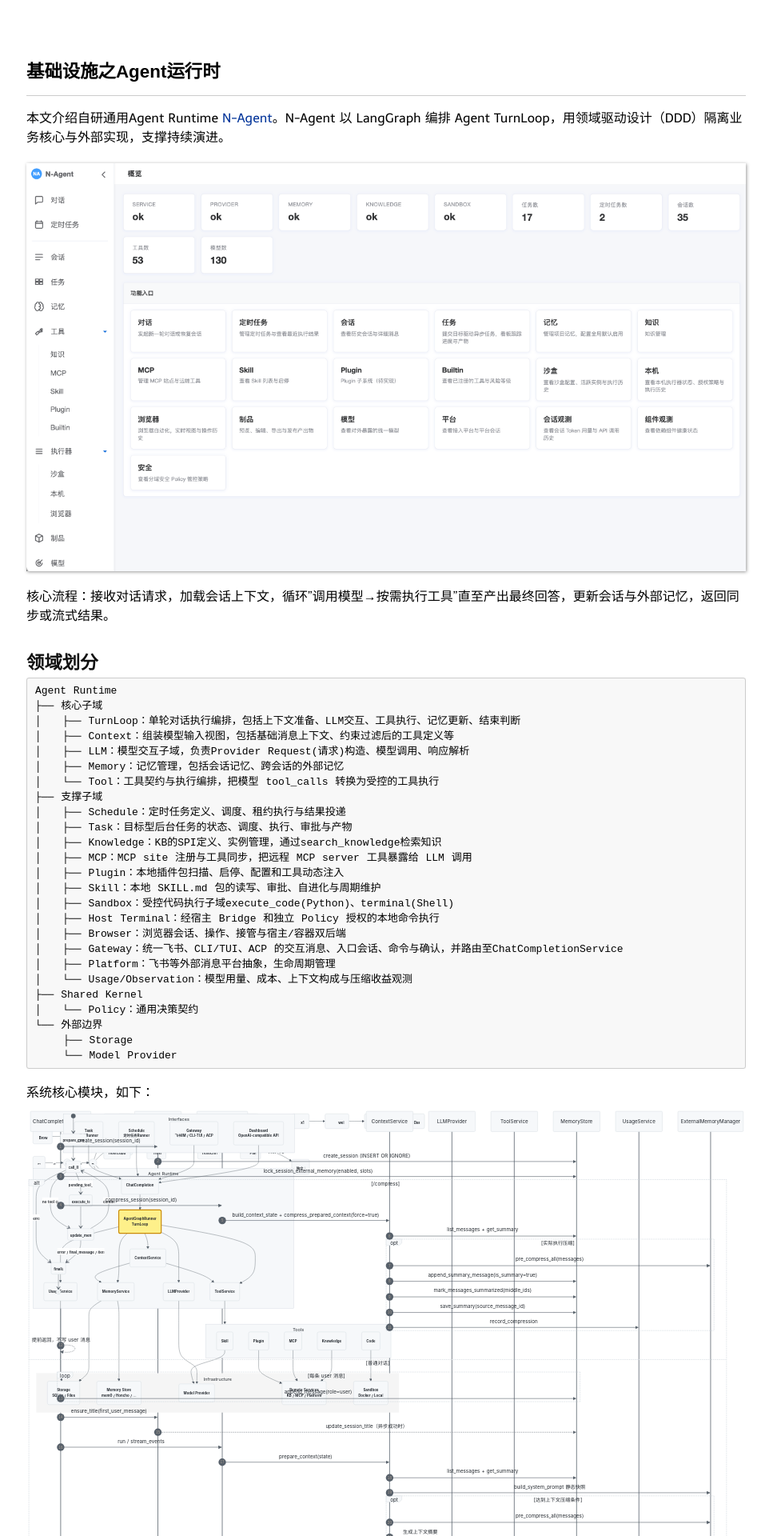
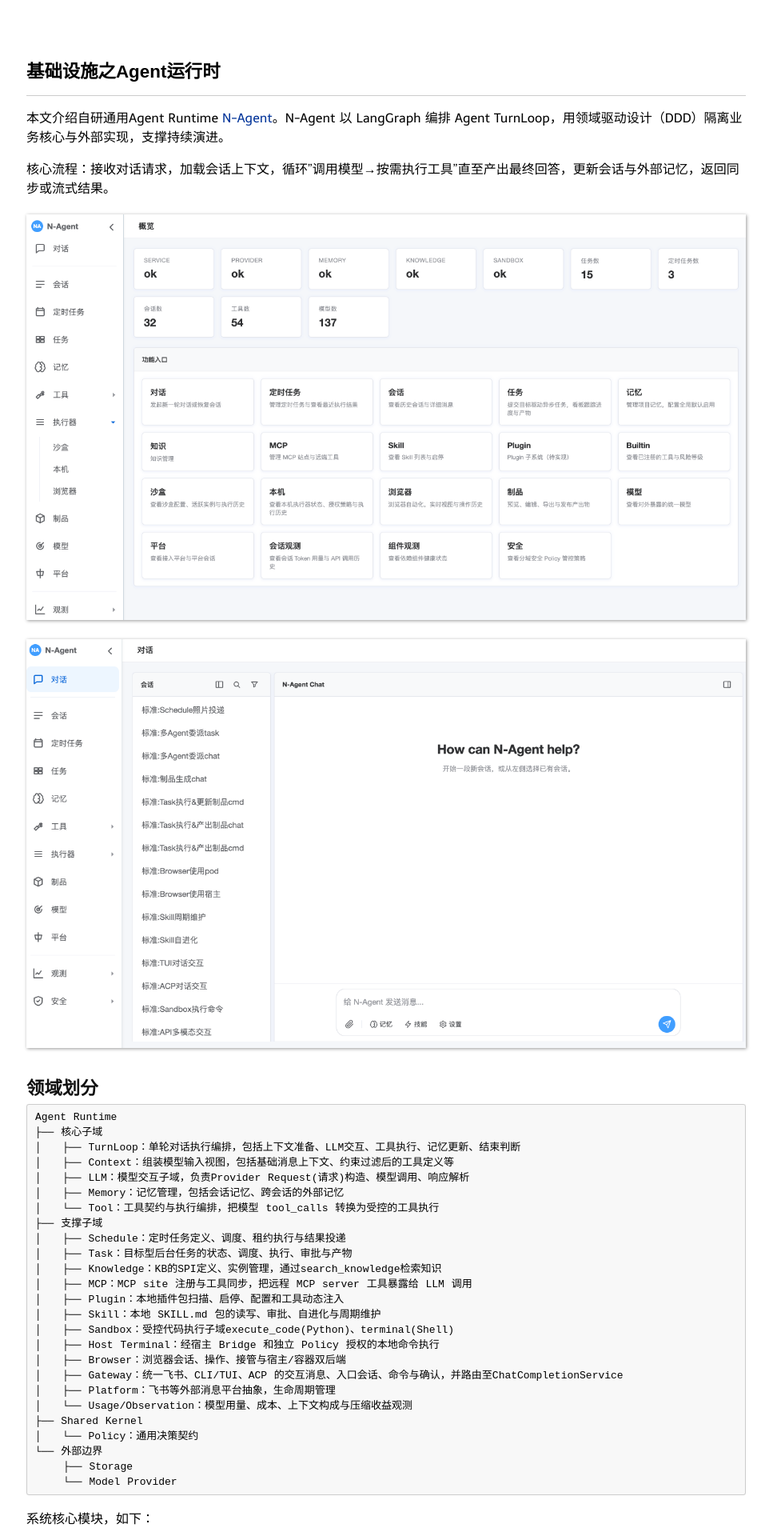
Before and after one commit to niean/niean.github.io, a Jekyll site: the page built from _posts/2026-07-04-ai-nagent.md, in a window 1280 px wide. Shown: the top 1920 px of the page at 80% size, without its empty margins (157-1124 px from the left). Built offline with Jekyll 4.4.1, drawn with Linux system fonts in a browser that asks for light colours; comment, search, counter and statistics services are not loaded.

Commit message:
nagent:更新插图

```diff
--- a/_posts/2026-07-04-ai-nagent.md
+++ b/_posts/2026-07-04-ai-nagent.md
@@ -10,9 +10,11 @@
 
 本文介绍自研通用Agent Runtime [N-Agent](https://github.com/niean/n-agent)。N-Agent 以 LangGraph 编排 Agent TurnLoop，用领域驱动设计（DDD）隔离业务核心与外部实现，支撑持续演进。
 
+核心流程：接收对话请求，加载会话上下文，循环"调用模型→按需执行工具"直至产出最终回答，更新会话与外部记忆，返回同步或流式结果。
+
 ![page.png](https://raw.githubusercontent.com/niean/niean.github.io/master/images/20260704/nagent-fe.png)
 
-核心流程：接收对话请求，加载会话上下文，循环"调用模型→按需执行工具"直至产出最终回答，更新会话与外部记忆，返回同步或流式结果。
+![page.png](https://raw.githubusercontent.com/niean/niean.github.io/master/images/20260704/nagent-chat.png)
 
 
 ## 领域划分
```
Also changed, not shown: images/20260704/nagent-chat.png (added), images/20260704/nagent-fe.png.
